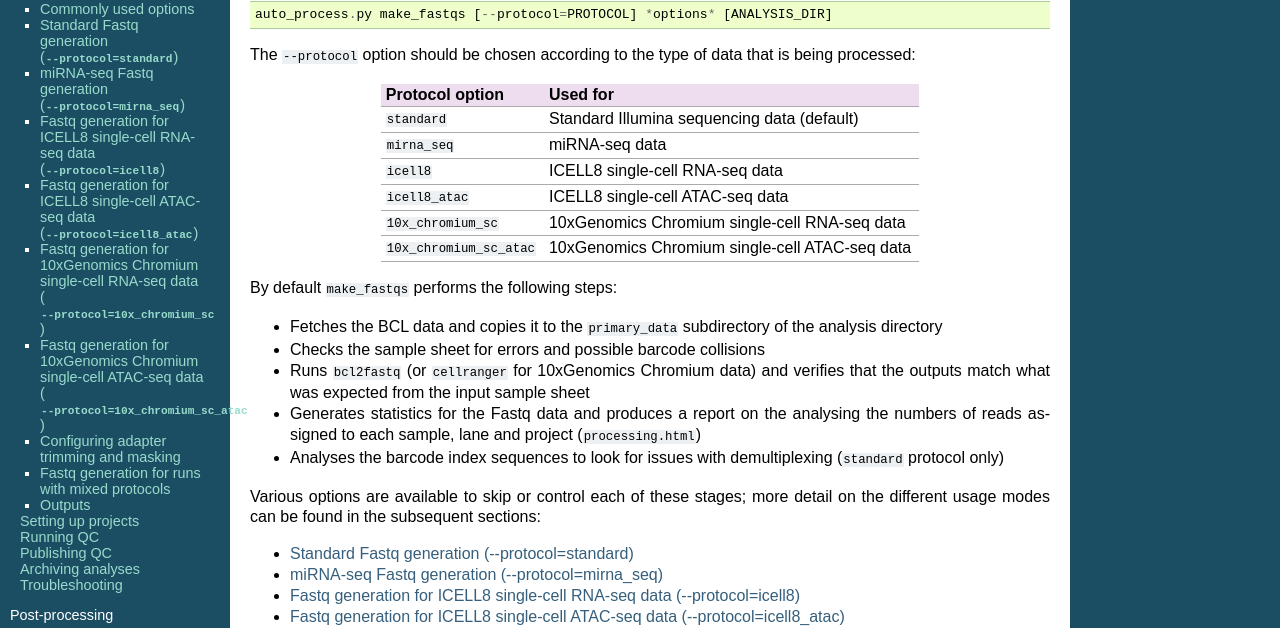
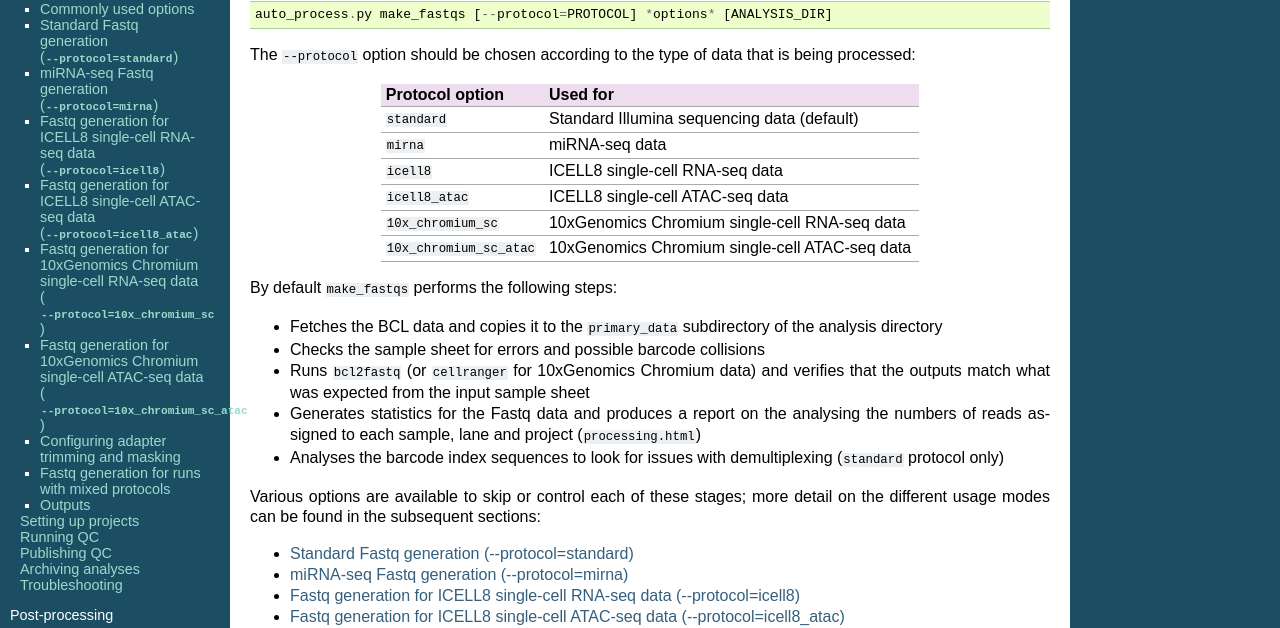
Before and after one commit to fls-bioinformatics-core/auto_process_ngs, a Sphinx documentation site: the page built from docs/source/using/make_fastqs.rst, in a window 1280 px wide and 900 px high. Shown: the part 267-895 px from the top of the window. Built offline with Sphinx 7.4.7, drawn with Linux system fonts in a browser that asks for light colours; some of the changed text lies outside the part shown.

Commit message:
Rename 'mirna_seq' protocol to 'mirna'.

```diff
--- a/docs/source/using/make_fastqs.rst
+++ b/docs/source/using/make_fastqs.rst
@@ -23,7 +23,7 @@ Protocol option          Used for
 ======================== =====================================
 ``standard``             Standard Illumina sequencing data
                          (default)
-``mirna_seq``            miRNA-seq data
+``mirna``                miRNA-seq data
 ``icell8``               ICELL8 single-cell RNA-seq data
 ``icell8_atac``          ICELL8 single-cell ATAC-seq data
 ``10x_chromium_sc``      10xGenomics Chromium single-cell
@@ -51,7 +51,7 @@ more detail on the different usage modes can be found in the
 subsequent sections:
 
 * :ref:`make_fastqs-standard-protocol`
-* :ref:`make_fastqs-mirna_seq-protocol`
+* :ref:`make_fastqs-mirna-protocol`
 * :ref:`make_fastqs-icell8-protocol`
 * :ref:`make_fastqs-icell8-atac-protocol`
 * :ref:`make_fastqs-10x_chromium_sc-protocol`
@@ -124,17 +124,17 @@ the :doc:`processing QC <../output/processing_qc>` and
 :doc:`barcode analysis <../output/barcode_analysis>` reports which
 will highlight issues with the demultiplexing.
 
-.. _make_fastqs-mirna_seq-protocol:
+.. _make_fastqs-mirna-protocol:
 
-miRNA-seq Fastq generation (``--protocol=mirna_seq``)
------------------------------------------------------
+miRNA-seq Fastq generation (``--protocol=mirna``)
+-------------------------------------------------
 
 Initial Fastqs can be generated from miRNA-seq data using the
-``--protocol=mirna_seq`` option:
+``--protocol=mirna`` option:
 
 ::
 
-    auto_process.py make_fastqs --protocol=mirna_seq ...
+    auto_process.py make_fastqs --protocol=mirna ...
 
 This adjusts the adapter trimming and masking options as follows:
 
```
Also changed, not shown: 1 other file.
